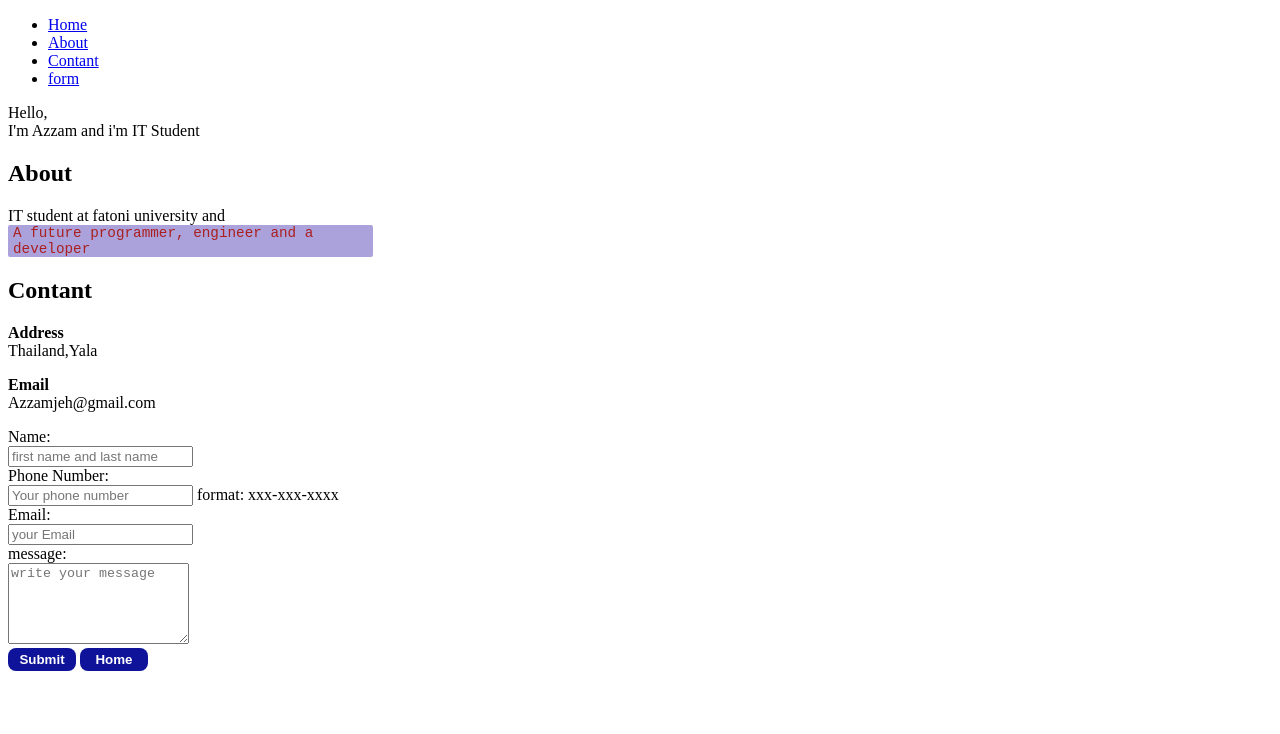
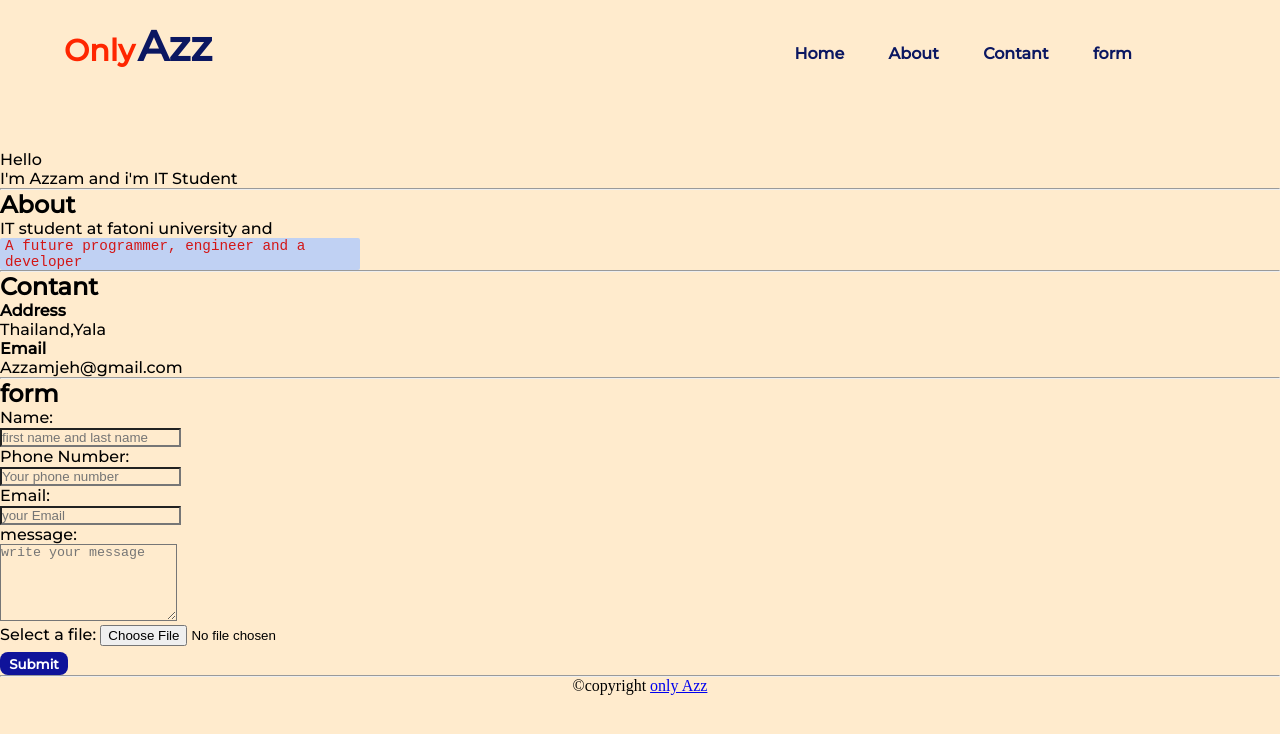
Before and after one commit to Azzamjeh/server, a plain HTML site: page index.html in a window 1280 px wide. Drawn offline with Linux system fonts and the light colour scheme.

Commit message:
css style folder

```diff
--- /dev/null
+++ b/css/style.css
@@ -0,0 +1,85 @@
+
+*{
+    padding: 0;
+    margin: 0;
+    box-sizing: border-box;
+    background-color:blanchedalmond
+
+
+}
+
+
+.nav-div{
+    height: 150px;
+    width: 100%;
+
+
+}
+nav{
+    display: flex;
+    align-items: center;
+    justify-content: space-between;
+    padding-top: 20px;
+    padding-left: 5%;
+    padding-right: 10%;
+    font-family: 'Montserrat', sans-serif;
+}
+.logo{
+    color: rgb(255, 38, 0);
+    font-size: 30px;
+    margin-bottom: 15px;
+}
+span{
+    color: rgb(11, 23, 97);
+    margin-left:3px ;
+    font-size: 140%;
+
+}
+nav ul li {
+    list-style-type: none;
+    display: inline-block;
+    padding: 10px 20px;
+
+
+}
+nav ul li a{
+    color: rgb(11, 23, 97);
+    text-decoration: none;
+    font-weight: bold;
+
+}
+
+nav ul li a:hover{
+    color: rgb(255, 38, 0);
+    transition: .3s;
+
+}
+.name-label{
+
+}
+.submit-button{
+    background-color: rgb(15, 19, 154);
+    color: white;
+    font-weight: bold;
+    border: none;
+    border-radius: 8px;
+    height: 23px;
+    width: 68px;
+    cursor: pointer;
+    margin-top: 6px;
+    font-family: 'Montserrat', sans-serif;
+
+ }
+ code{
+    background-color: rgb(192, 209, 243);
+    color:rgb(211, 22, 22);
+    font-size: 110%;
+    border: none;
+    border-radius: 2px;
+    width: 360px;
+    display: block;
+    padding-left: 5px;
+ }
+ p,h2,form{
+    font-family: 'Montserrat', sans-serif;
+ }
--- a/index.html
+++ b/index.html
@@ -7,65 +7,45 @@
     <meta name="description" content="contant">
     <meta name="keywords" content="Information technology, Education, programming">
     <meta name="author" content="Azzam">
-    <title>Me</title>
+    <title>Only Azz</title>
+    <link rel="preconnect" href="https://fonts.googleapis.com"><link rel="preconnect"
+         href="https://fonts.gstatic.com" crossorigin><link
+         href="https://fonts.googleapis.com/css2?family=Montserrat:wght@500&display=swap" rel="stylesheet">
+    <link rel="stylesheet" type="text/css" href="css/style.css">
+    <link rel="icon" type="image-icon" href="/images/az.ico">
 
 
-
-
-    <style>
-        .name-label{
-
-        }
-        .submit-button{
-            background-color: rgb(15, 19, 154);
-            color: white;
-            font-weight: bold;
-            border: none;
-            border-radius: 8px;
-            height: 23px;
-            width: 68px;
-            cursor: pointer;
-         }
-         code{
-            background-color: rgb(171, 162, 220);
-            color:rgb(170, 31, 31);
-            font-size: 110%;
-            border: none;
-            border-radius: 2px;
-            display: block;
-            width: 360px;
-            padding-left: 5px;
-
-
-         }
-
-    </style>
 
 </head>
 
 <body>
+ <div class="nav-div">
     <nav>
+        <h2 class="logo">Only<span>Azz</span> </h2>
         <ul>
             <li><a href="#home">Home</a></li>
             <li><a href="#about">About</a></li>
             <li><a href="#contact">Contant</a></li>
             <li><a href="#form">form</a></li>
+        </ul>
 
-        </ul>
     </nav>
-
-    <p id="home">Hello,<br> I'm Azzam and i'm IT Student </p>
-
+ </div>
+    <p id="home">Hello<br> I&apos;m Azzam and i&apos;m IT Student </p>
+<hr>
     <h2 id="about">About</h2>
     <p>IT student at fatoni university and<code> A future programmer, engineer and a developer</code></p>
+    <hr>
 
     <h2 id="contact">Contant</h2>
     <p><b>Address</b><br>
     Thailand,Yala</p>
     <p><b>Email</b><br>
     Azzamjeh@gmail.com</p>
+    <hr>
+    <h2 id="form">form</h2>
 
-    <form id="form">
+    <form>
 
          <label class="name-label" for="name">Name:</label><br>
          <input placeholder="first name and last name" type="text" id="name" name="name" required
@@ -73,18 +53,34 @@
 
          <label for="phoneNumber">Phone Number:</label><br>
          <input placeholder="Your phone number" type="tel" id="PhoneNumber" name="phoneNumber" required
-         pattern="[0-9]{3}-[0-9]{3}-[0-9]{4}" maxlength="12"> <span>format: xxx-xxx-xxxx</span><br>
+         pattern="[0-9]{3}[0-9]{3}[0-9]{4}" maxlength="10"><br>
 
          <label for="Email">Email:</label><br>
          <input placeholder="your Email" type="email" id="Email" name="Email" required
-            pattern="[a-z0-9._%+-]+@[a-z0-9.-]+\.[a-z]{2,}$"><br>
+            pattern="[a-z0-9._%+-]+@(gmail|icloud|hotmail)\.[A-Za-z]{2,}"
+             title="only gmail, icoud or hotmail "><br>
 
          <label for="subject">message:</label><br>
          <textarea required placeholder="write your message"
-          name="Message" id="message" cols="20" rows="5"></textarea><br>
-    </form>
-            <input class="submit-button" type="submit" value="Submit">
-            <span><button class="submit-button">Home</button></span><br>
+           name="Message" id="message" cols="20" rows="5"></textarea><br>
+
+           <label for="myfile">Select a file:</label>
+           <input type="file" id="myfile" name="myfile"
+           accept="image/*, .pdf"><br>
+
+          <input class="submit-button" type="submit" value="Submit">
+
+        </form>
+
+
+
+        <hr>
+        <footer>
+           <center>
+            &copy;copyright <a class="link" href="https://github.com/Azzamjeh/server"
+            target="_blank">only Azz</a>
+            </center>
+        </footer>
 
 
 
```
Also changed, not shown: blog.html (+7 -10 lines), images/az.ico (added), images/az.icon.webp (added), images/gold.icon.jfif (added).
